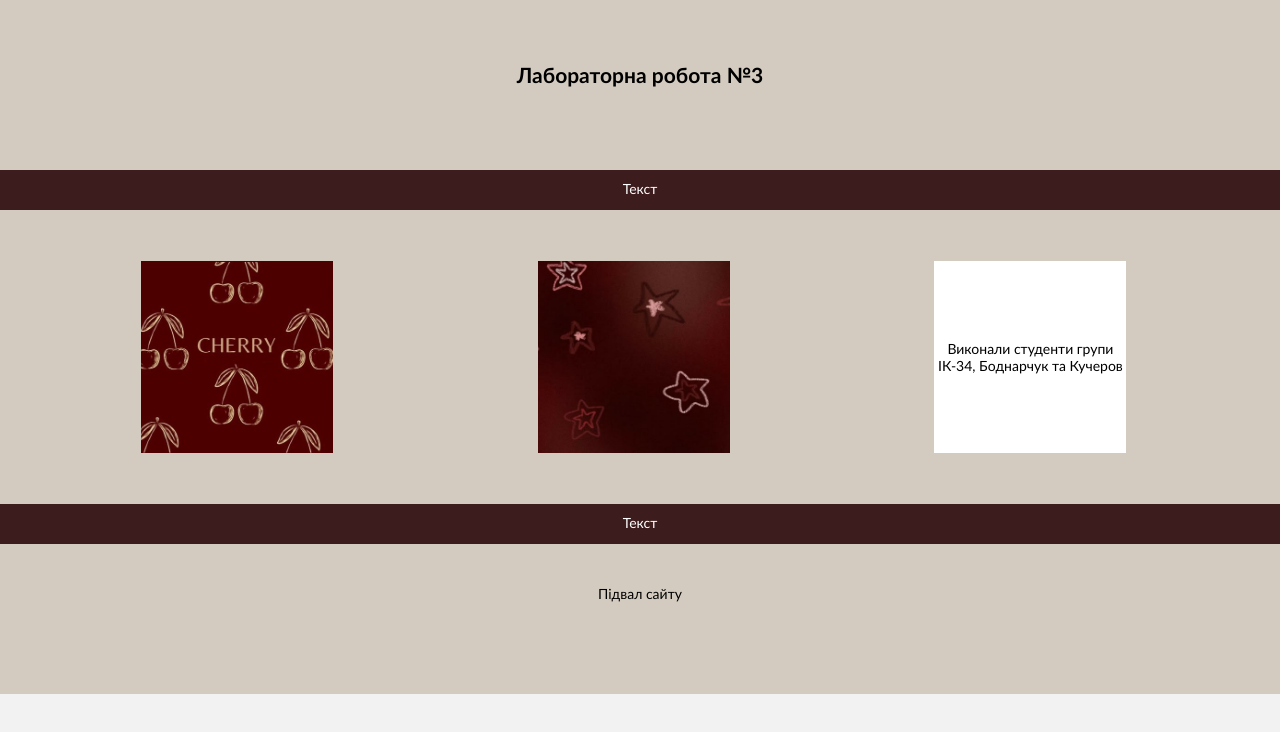
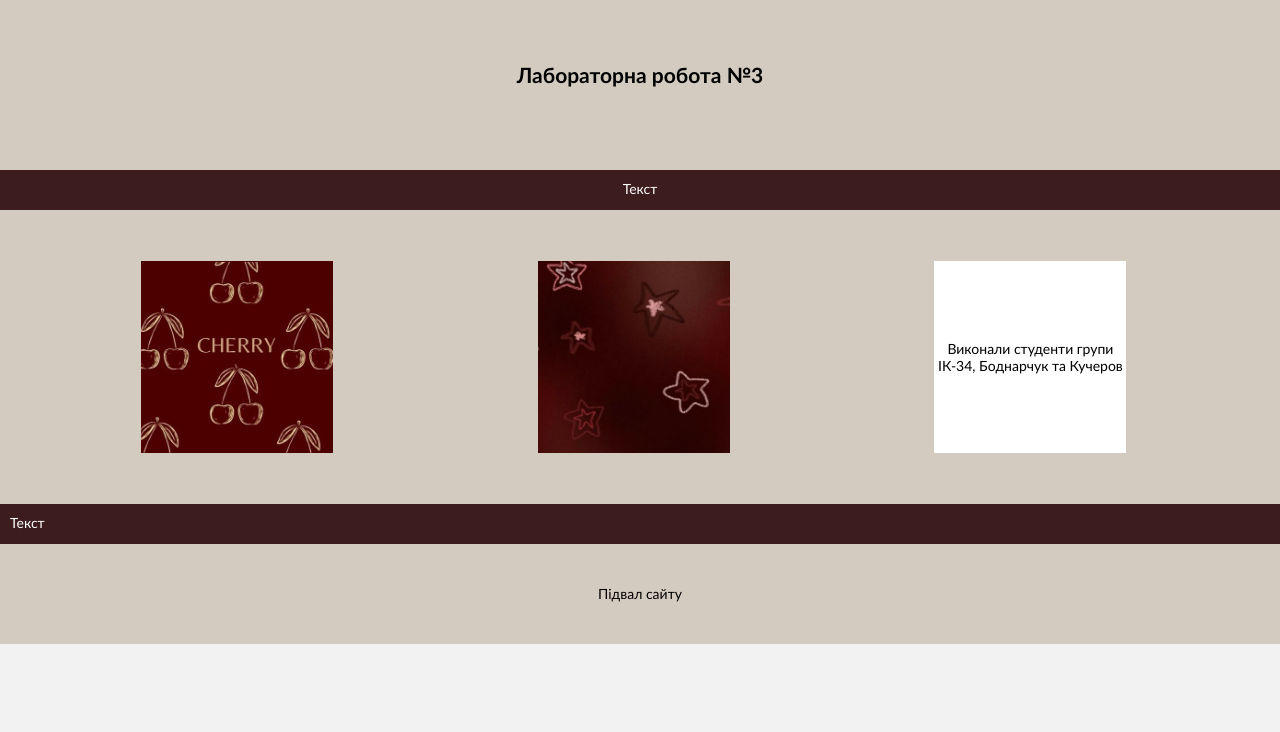
Before and after one commit to Alinafiot/Front-end, a plain HTML site: page lab3.html in a window 1280 px wide. Drawn offline with Linux system fonts and the light colour scheme.

Commit message:
lab3(update)

```diff
--- a/lab3.css
+++ b/lab3.css
@@ -95,12 +95,11 @@ body {
 
 #bottom-text p {
   margin: 0;
-  text-align: center;
 }
 
 #footer {
   background: #D3CBBF;
-  height: 150px;
+  height: 100px;
   text-align: center;
   line-height: 100px;
   margin: 0;
--- a/lab3flex.css
+++ b/lab3flex.css
@@ -81,7 +81,7 @@ body {
 
 #footer {
   background: #D3CBBF;
-  height: 150px;
+  height: 100px;
   text-align: center;
   line-height: 100px;
   margin: 0;
```
